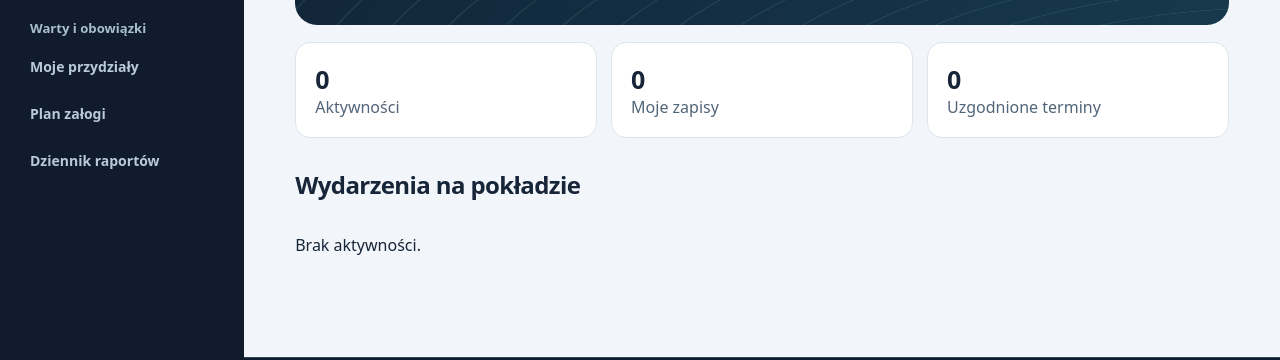
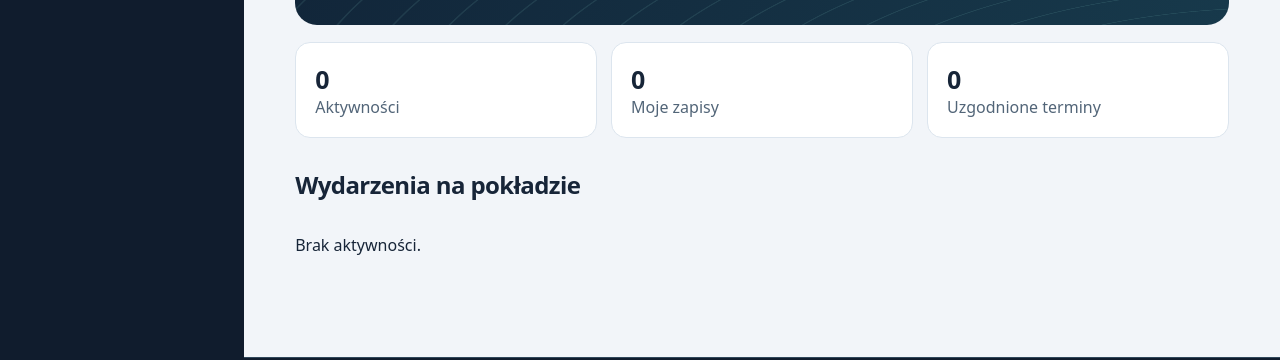
Before and after one commit to hypereg/CrewConnect, a website: page dist/legacy.html in a window 1280 px wide. Shown: the part 327-687 px from the top of the page. Drawn offline with Linux system fonts and the light colour scheme; no server answers.

Commit message:
Remove watches and duties from the sidebar

```diff
--- a/dist/legacy.html
+++ b/dist/legacy.html
@@ -26,12 +26,6 @@
       <a href="#kalendarz" data-page="kalendarz">Kalendarz</a>
       <a href="#zaloga" data-page="zaloga">Poznaj załogę</a>
       <a class="ship-nav-link" href="#mapa" data-page="mapa">Mapa statku</a>
-    </div>
-    <div class="nav-group" role="group" aria-labelledby="nav-duties">
-      <p id="nav-duties">Warty i obowiązki</p>
-      <a href="#raporty" data-page="raporty">Moje przydziały</a>
-      <a href="#plan-zalogi" data-page="plan-zalogi">Plan załogi</a>
-      <a href="#dziennik-raportow" data-page="dziennik-raportow">Dziennik raportów</a>
     </div>
   </nav>
   <div class="profile"><span>Mój profil</span><a id="crew" href="#profil" data-page="profil">Dodaj mój profil</a></div>
```
Also changed, not shown: README.md, dist/sw.js.
